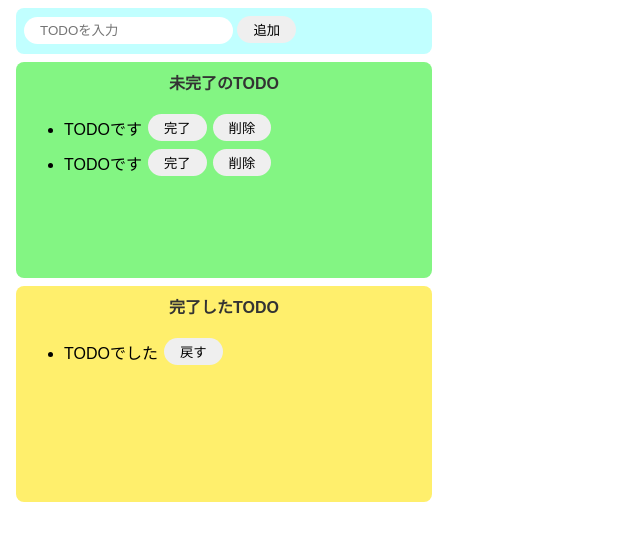
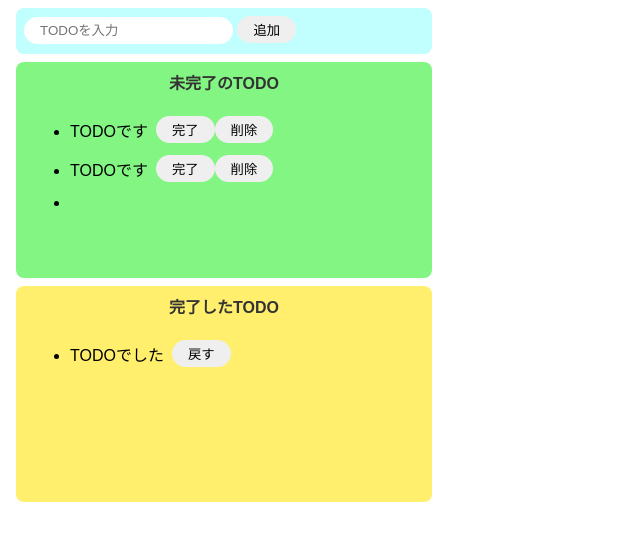
Before and after one commit to oimoengineer/todo-js, a website built with Parcel: page index.html in a window 1280 px wide. Both pictures are taken after a click on the button "追加". Shown: the whole page, without its empty margins (0-640 px from the left). Built offline with nearby package versions, Linux system fonts and the light colour scheme.

Commit message:
タスクの追加機能（テキスト）

```diff
--- a/index.html
+++ b/index.html
@@ -7,37 +7,32 @@
 
   <body>
     <div class="input-area">
-      <input placeholder="TODOを入力" />
-      <button>追加</button>
+      <input placeholder="TODOを入力" id="add-text" />
+      <button id="add-button">追加</button>
     </div>
     <div class="incomplete-area">
       <p class="title">未完了のTODO</p>
-      <ul>
-        <li>
+      <ul id="incomplete-list">
         <div class="list-row">
-            <p>TODOです</p>
+          <li>TODOです</li>
           <button>完了</button>
           <button>削除</button>
         </div>
-        </li>
-        <li>
+
         <div class="list-row">
-            <p>TODOです</p>
+          <li>TODOです</li>
           <button>完了</button>
           <button>削除</button>
         </div>
-        </li>
       </ul>
     </div>
     <div class="complete-area">
       <p class="title">完了したTODO</p>
       <ul>
-        <li>
         <div class="list-row">
-            <p>TODOでした</p>
+          <li>TODOでした</li>
           <button>戻す</button>
         </div>
-        </li>
       </ul>
     </div>
     <script src="src/index.js"></script>
--- a/src/index.js
+++ b/src/index.js
@@ -1 +1,27 @@
 import "./styles.css";
+
+const onClickAdd = () => {
+  // テキストボックスの値を取得し初期化する
+  const inputTextId = document.getElementById("add-text");
+  const inputText = inputTextId.value;
+  document.getElementById("add-text").value = "";
+
+  // div生成
+  const div = document.createElement("div");
+  div.className = "list-row";
+
+  // li生成
+  const li = document.createElement("li");
+  li.innerText = inputText;
+  console.log(li);
+
+  // divタグの子要素に各要素を設定
+  div.appendChild(li);
+
+  // 未完了のリストに追加
+  document.getElementById("incomplete-list").appendChild(div);
+};
+
+document
+  .getElementById("add-button")
+  .addEventListener("click", () => onClickAdd());
--- a/src/styles.css
+++ b/src/styles.css
@@ -19,6 +19,10 @@ button:hover {
   background-color: #ff7fff;
   color: #fff;
   cursor: pointer;
+}
+
+li {
+  margin-right: 8px;
 }
 
 .input-area {
@@ -58,9 +62,5 @@ button:hover {
 .list-row {
   display: flex;
   align-items: center;
-  max-height: 35px;
+  padding: 6px;
 }
-
-.list-row button {
-  margin-left: 6px;
-}
```
Lines whose indentation alone changed are shown as unchanged.
